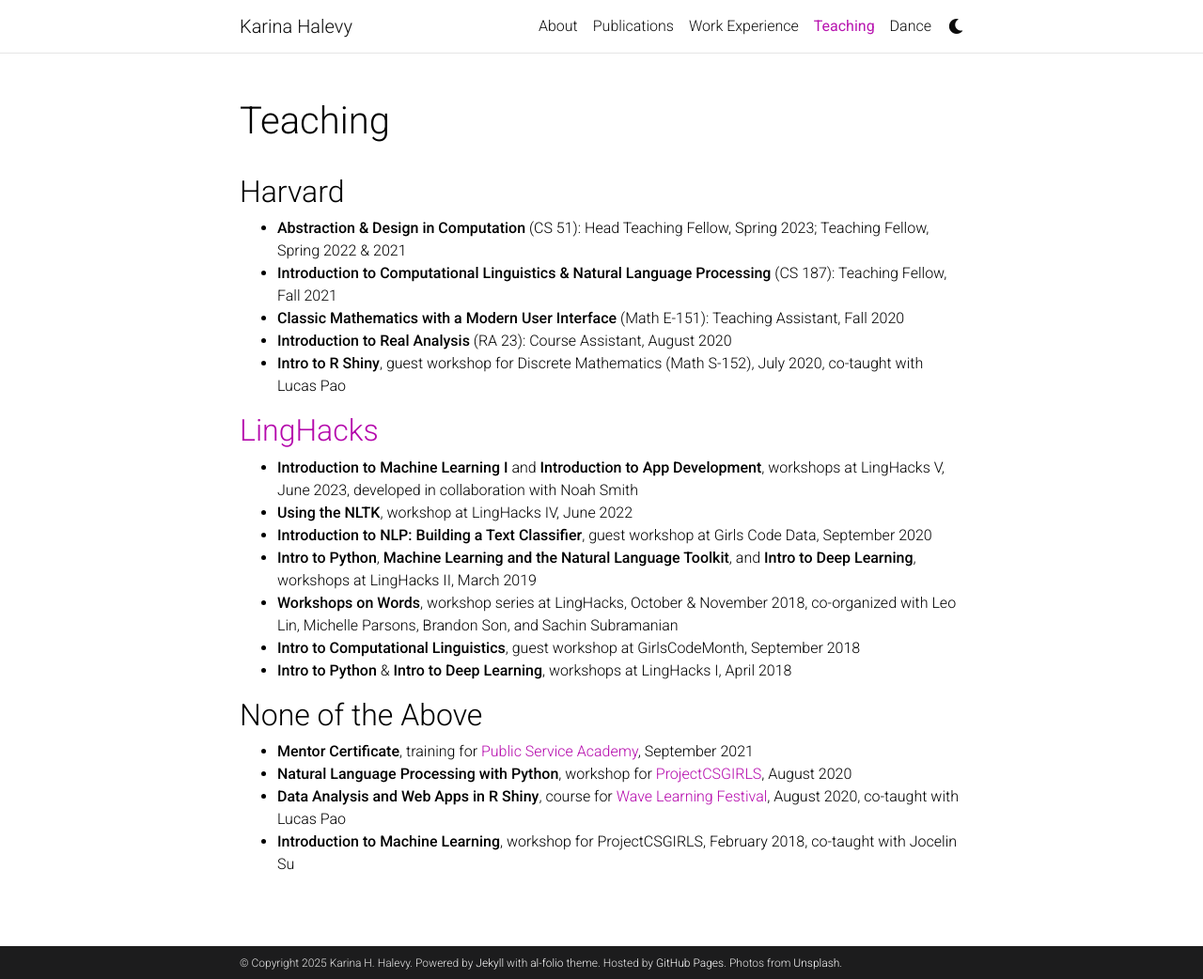
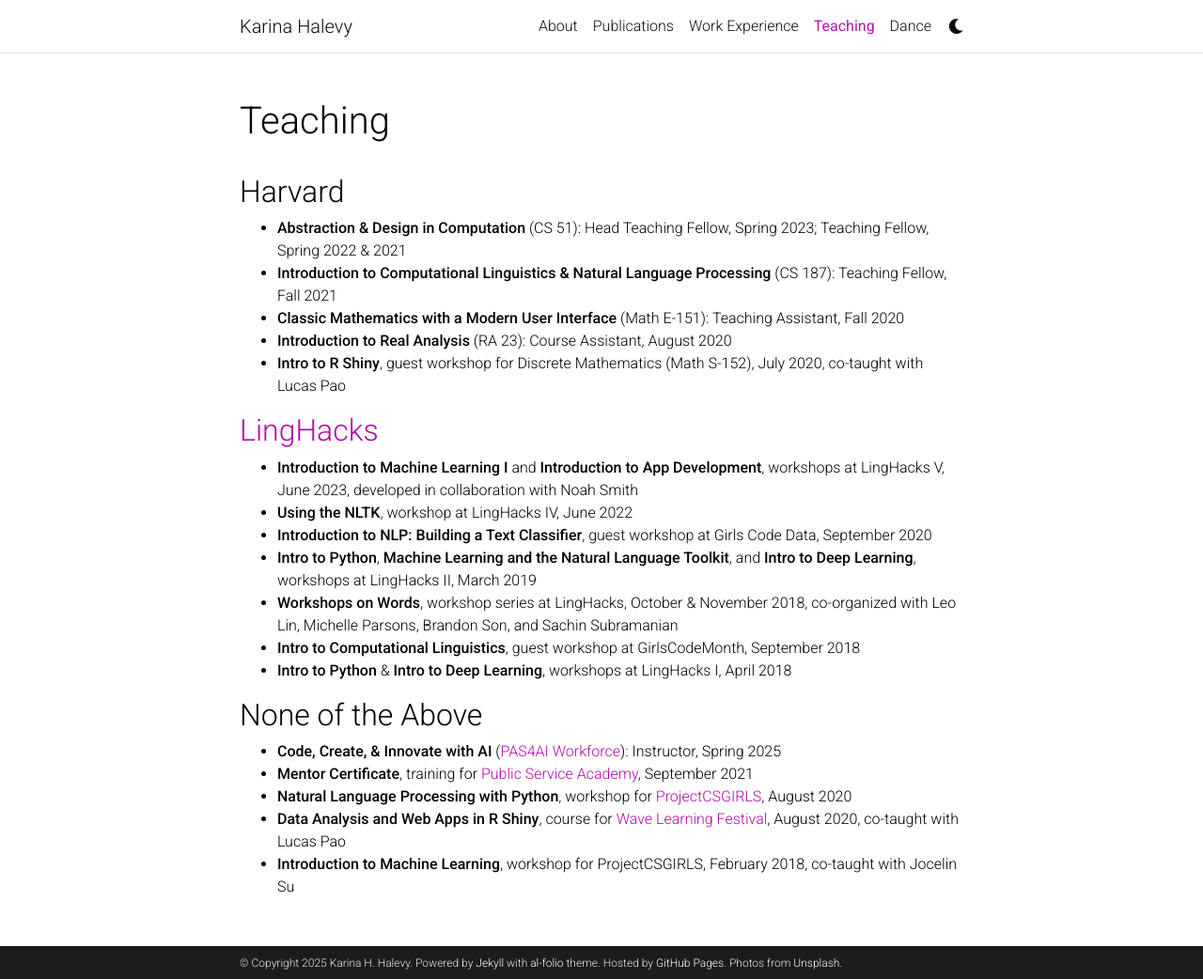
Before and after one commit to ENSCMA2/enscma2.github.io, a Jekyll site: the page built from _pages/teaching.md, in a window 1280 px wide and 1042 px high. Shown: the whole window at 94% size. Built offline with Jekyll 4.4.1, drawn with Linux system fonts in a browser that asks for light colours; comment, search, counter and statistics services are not loaded; a style sheet for code colours, icons or effects is not loaded.

Commit message:
Update teaching.md

```diff
--- a/_pages/teaching.md
+++ b/_pages/teaching.md
@@ -24,6 +24,7 @@
 - **Intro to Python** & **Intro to Deep Learning**, workshops at LingHacks I, April 2018
 
 ## None of the Above
+- **Code, Create, & Innovate with AI** ([PAS4AI Workforce](https://cmu-variability.github.io/pas4aiworkforce/)): Instructor, Spring 2025
 - **Mentor Certificate**, training for [Public Service Academy](https://publicservice.fas.harvard.edu/buttenwieser-public-service-academy), September 2021
 - **Natural Language Processing with Python**, workshop for [ProjectCSGIRLS](https://www.projectcsgirls.org), August 2020
 - **Data Analysis and Web Apps in R Shiny**, course for [Wave Learning Festival](https://www.wavelf.org/), August 2020, co-taught with Lucas Pao
```
